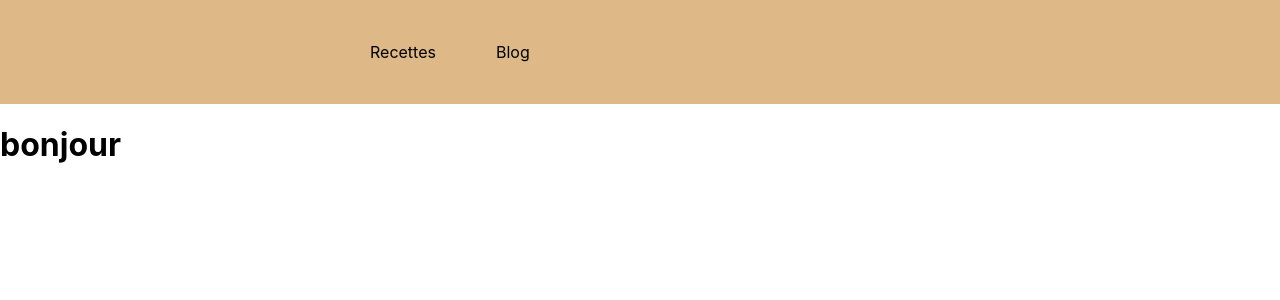
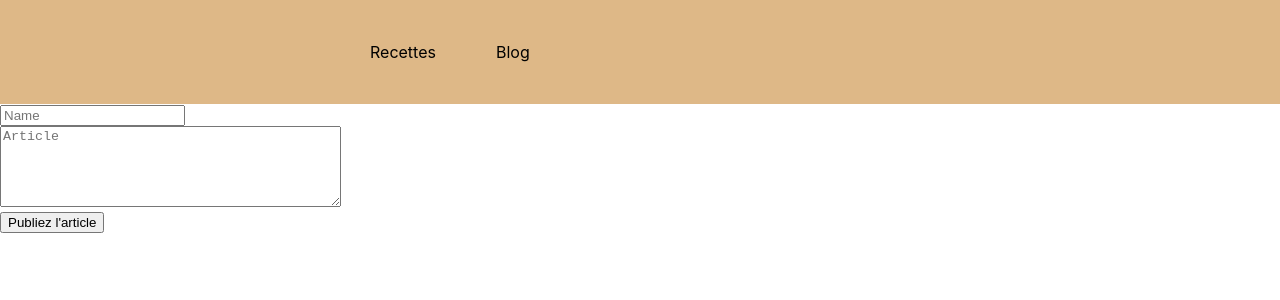
Before and after one commit to ThibaultChabrol/project-react-chabrolt, a React (Create React App) app: page /Blog in a window 1280 px wide. Shown: the top 300 px of the page. Built offline with nearby package versions, Linux system fonts and the light colour scheme; data requests are answered from the project's data file.

Commit message:
get data from form

```diff
--- a/package.json
+++ b/package.json
@@ -16,7 +16,8 @@
     "start": "react-scripts start",
     "build": "react-scripts build",
     "test": "react-scripts test",
-    "eject": "react-scripts eject"
+    "eject": "react-scripts eject",
+    "server": "json-server --w src/assets/db.json --port 3003"
   },
   "eslintConfig": {
     "extends": [
--- a/src/App.js
+++ b/src/App.js
@@ -11,6 +11,7 @@ const App = () => {
             <BrowserRouter>
                 <Menu/>
                 <Routes>
+                    <Route index element={<Recettes/>}/>
                     <Route path="Blog" element={<Blog/>}/>
                     <Route path="Recettes" element={<Recettes/>}/>
                 </Routes>
--- /dev/null
+++ b/src/assets/db.json
@@ -0,0 +1,22 @@
+{
+  "articles": [
+    {
+      "author": "Master Chef",
+      "content": "      Lorem, ipsum dolor sit amet consectetur adipisicing elit. Sapiente doloribus vel sunt laborum eos enim odit maxime corporis vero nihil voluptatum a, ullam delectus ad sit. Odit quis adipisci illo sit porro recusandae? Sequi, dolorum repellendus doloremque qui tempora beatae.",
+      "date": 1669059012451,
+      "id": 1
+    },
+    {
+      "author": "Philippe Etchebest",
+      "content": "Lorem, ipsum dolor sit amet consectetur adipisicing elit. Sapiente doloribus vel sunt laborum eos enim odit maxime corporis vero nihil voluptatum a, ullam delectus ad sit. Odit quis adipisci illo sit porro recusandae? Sequi, dolorum repellendus doloremque qui tempora beatae.\n\nLorem, ipsum dolor sit amet consectetur adipisicing elit. Sapiente doloribus vel sunt laborum eos enim odit maxime corporis vero nihil voluptatum a, ullam delectus ad sit. Odit quis adipisci illo sit porro recusandae? Sequi, dolorum repellendus doloremque qui tempora beatae.",
+      "date": 1669058990752,
+      "id": 2
+    },
+    {
+      "author": "Gordon Ramsay",
+      "content": "Lorem, ipsum dolor sit amet consectetur adipisicing elit. Sapiente doloribus vel sunt laborum eos enim odit maxime corporis vero nihil voluptatum a, ullam delectus ad sit. Odit quis adipisci illo sit porro recusandae? Sequi, dolorum repellendus doloremque qui tempora beatae.Lorem, ipsum dolor sit amet consectetur adipisicing elit. Sapiente doloribus vel sunt laborum eos enim odit maxime corporis vero nihil voluptatum a, ullam delectus ad sit. ",
+      "date": 1669058964425,
+      "id": 3
+    }
+  ]
+}
--- a/src/component/Blog.js
+++ b/src/component/Blog.js
@@ -1,9 +1,23 @@
 import React from 'react';
+import axios from "axios";
+import Form from "./Form";
+const baseURL = "http://localhost:3003/articles";
+
 
 const Blog = () => {
+    const [post, setPost] = React.useState(null);
+
+    React.useEffect(() => {
+        {
+            axios.get(baseURL).then((response) => {
+                setPost(response.data);
+            });
+        }
+    }, []);
+    console.log(post);
     return (
         <div>
-            <h1>bonjour</h1>
+            <Form/>
         </div>
     );
 };
--- /dev/null
+++ b/src/component/Form.js
@@ -0,0 +1,48 @@
+import React from 'react';
+
+const Form = () => {
+    const [article, setArticle] = React.useState("");
+    const [pseudo, setPseudo] = React.useState("");
+
+    const handleChangepseudo = (event) => {
+        setPseudo(event.target.value);
+    };
+
+    const handleChangearticle = (event) => {
+        setArticle(event.target.value);
+    };
+    const handleSubmit = (event) => {
+        // prevents the submit button from refreshing the page
+        event.preventDefault();
+        console.log(article);
+        console.log(pseudo);
+    };
+
+    return (
+        <div>
+            <form onSubmit={handleSubmit}>
+                <div>
+                    <input
+                        type="text"
+                        name="pseudo"
+                        placeholder="Name"
+                        value={pseudo}
+                        onChange={handleChangepseudo}
+                    />
+                </div>
+                <div>
+                    <textarea
+                        name="article"
+                        placeholder="Article"
+                        value={article} cols="40" rows="5"
+                        onChange={handleChangearticle}
+                    />
+
+                </div>
+                <button>Publiez l'article</button>
+            </form>
+        </div>
+    );
+};
+
+export default Form;
```
